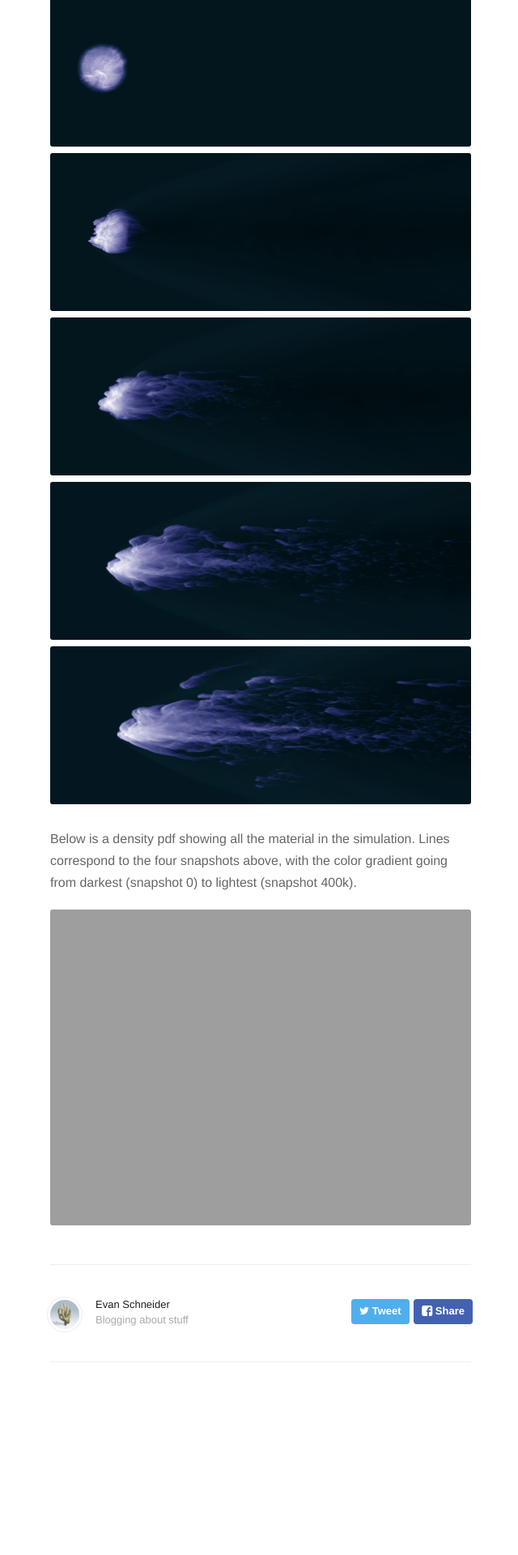
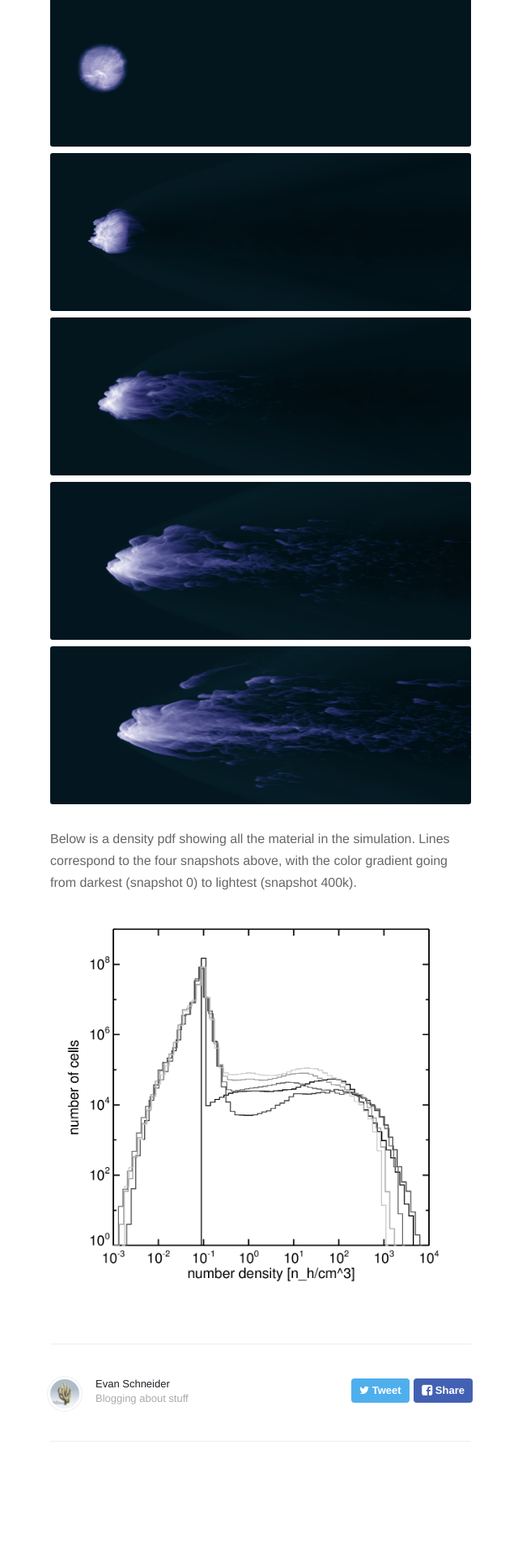
Before and after one commit to evaneschneider/site, a Jekyll site: the page built from _posts/2015-12-7-cloud_density_evolution.markdown, in a window 1280 px wide. Shown: the part 783-2703 px from the top of the page at 81% size, without its empty margins (318-958 px from the left). Built offline with Jekyll 4.4.1, drawn with Linux system fonts in a browser that asks for light colours; nearby versions of some CDN libraries; formulas are drawn with MathJax 3; before the commit the page ends 2605 px from its top, so only the background shows below that.

Commit message:
Added density evolution plot

```diff
--- a/_posts/2015-12-7-cloud_density_evolution.markdown
+++ b/_posts/2015-12-7-cloud_density_evolution.markdown
@@ -30,4 +30,4 @@ Below is a density pdf showing all the material in the simulation. Lines corresp
 four snapshots above, with the color gradient going from darkest (snapshot 0) to lightest
 (snapshot 400k).
 
-<img src="{{ site.url }}assets/images/cloud_wind_density.eps">
+<img src="{{ site.url }}assets/images/cloud_wind_density.png">
```
Also changed, not shown: assets/images/cloud_wind_density.png (added), 1 other file.
